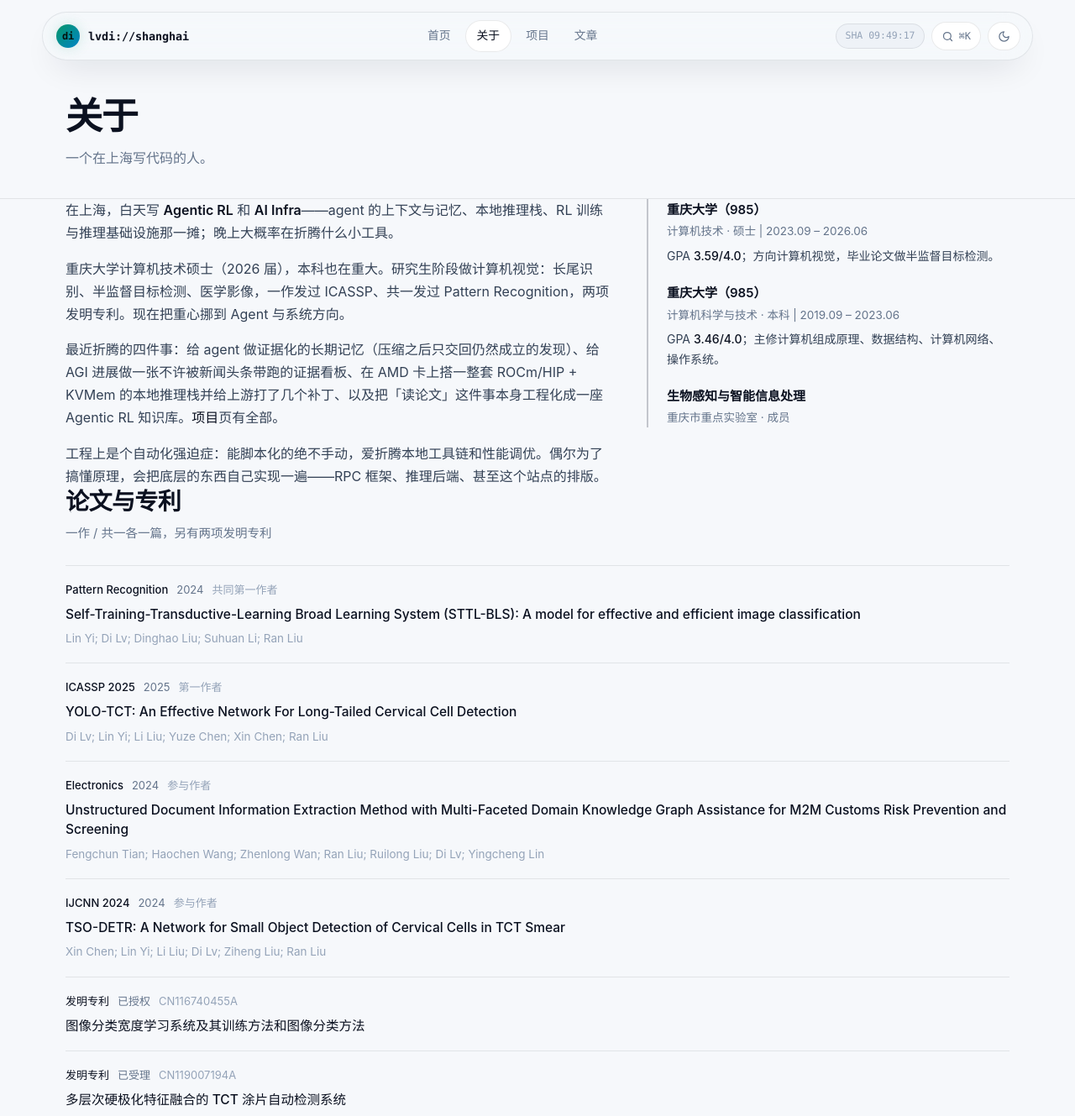
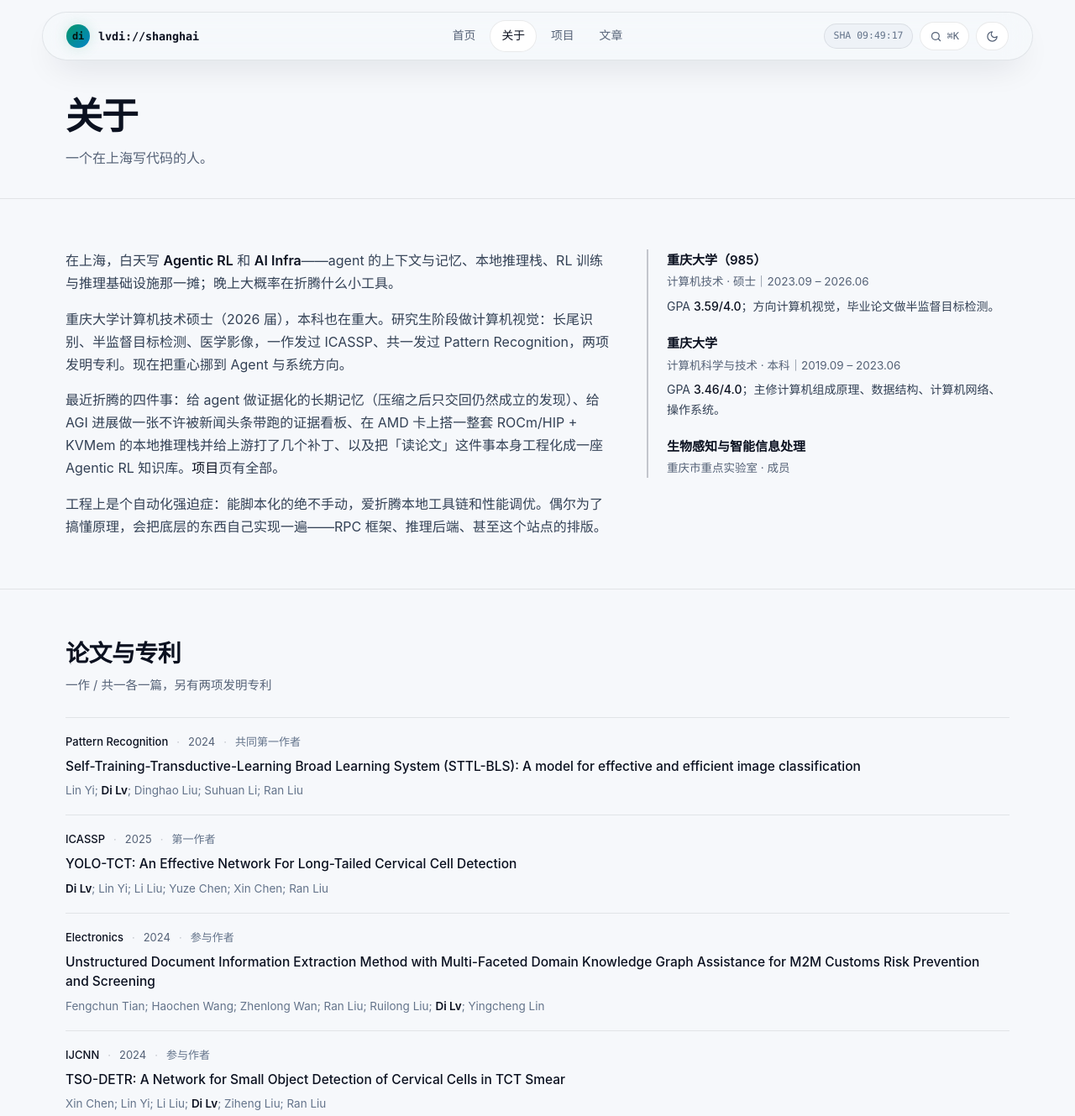
Before and after one commit to Aression/vercel-personal-blog, a plain HTML site: page about.html in a window 1280 px wide. Shown: the top 1329 px of the page at 84% size. Drawn offline with Linux system fonts and the light colour scheme.

Commit message:
fix(ui): 修复子页区块间距塌陷、导航栅格错位与小字对比度
上一版换肤把子页骨架类移植过来了，但漏掉了一整类规则：旧 site.css 用
无类元素选择器定义 section{padding:60px 0;border-bottom:1px solid}，
按类名移植时这类规则被整条丢弃。后果是 about/blog 的区块间距从 120px
塌成十几像素，「论文与专利」标题直接黏在正文上（实测 section padding
为 0，about 整页高度比旧版少 506px）。

- site.css: 补 section:not(.hero-stage):not(.section-block) 的 padding
  与分隔线，显式排除首页两种 section，避免污染新设计的节奏；
  补 html{scroll-padding-top:88px} 让锚点跳转不被吸顶 dock 遮挡
- site.css: .dock padding 由不对称的 0 14px 0 16px 改为 0 28px，
  使 dock 内部元素与 .wrap 内容区左右边界对齐（实测偏差由 11~13px
  收到 1px）；.dock-brand / .dock-right 各取 flex:1 0 0，让中间导航
  回到几何中心（离心量 30px → 8px）
- site.css: --muted #64748b→#556277(5.81:1)、--dim #94a3b8→#64748b
  (4.47:1)，原来 --dim 只有 2.41:1，远低于 WCAG AA 的 4.5:1
- site.css: 论文条目补 .pub-item:last-child 去尾线（原会与区块分隔线
  形成双线）、元信息 span 加 · 分隔符、.pub-t 加 text-wrap:pretty
- build.py: PUBS 里 venue 去掉重复年份（ICASSP 2025/2025 → ICASSP），
  EDU 统一全角竖线分隔并去掉第二处冗余的「（985）」，
  pub-authors 中把 Di Lv 高亮成 <strong class="me">

实测：about 各 section padding 恢复 60px、页高 2739（旧版 2781）；
首页 hero-stage 54px / section-block 34px 未受影响；导航左右偏差 1px；
6 个页面无横向溢出，暗色主题不受影响。

```diff
--- a/about.html
+++ b/about.html
@@ -71,7 +71,7 @@
           <p>工程上是个自动化强迫症：能脚本化的绝不手动，爱折腾本地工具链和性能调优。偶尔为了搞懂原理，会把底层的东西自己实现一遍——RPC 框架、推理后端、甚至这个站点的排版。</p>
         </div>
         <div class="side-list reveal">
-          <div class="side-item"><div class="side-t">重庆大学（985）</div><div class="side-s">计算机技术 · 硕士 | 2023.09 – 2026.06</div><div class="side-d">GPA <em>3.59/4.0</em>；方向计算机视觉，毕业论文做半监督目标检测。</div></div><div class="side-item"><div class="side-t">重庆大学（985）</div><div class="side-s">计算机科学与技术 · 本科 | 2019.09 – 2023.06</div><div class="side-d">GPA <em>3.46/4.0</em>；主修计算机组成原理、数据结构、计算机网络、操作系统。</div></div><div class="side-item"><div class="side-t">生物感知与智能信息处理</div><div class="side-s">重庆市重点实验室 · 成员</div></div>
+          <div class="side-item"><div class="side-t">重庆大学（985）</div><div class="side-s">计算机技术 · 硕士｜2023.09 – 2026.06</div><div class="side-d">GPA <em>3.59/4.0</em>；方向计算机视觉，毕业论文做半监督目标检测。</div></div><div class="side-item"><div class="side-t">重庆大学</div><div class="side-s">计算机科学与技术 · 本科｜2019.09 – 2023.06</div><div class="side-d">GPA <em>3.46/4.0</em>；主修计算机组成原理、数据结构、计算机网络、操作系统。</div></div><div class="side-item"><div class="side-t">生物感知与智能信息处理</div><div class="side-s">重庆市重点实验室 · 成员</div></div>
         </div>
       </div>
     </div>
@@ -91,16 +91,16 @@
             <span class="role">共同第一作者</span>
           </div>
           <p class="pub-t"><a href="https://doi.org/10.1016/j.patcog.2024.110747" target="_blank" rel="noopener">Self-Training-Transductive-Learning Broad Learning System (STTL-BLS): A model for effective and efficient image classification</a></p>
-          <p class="pub-authors">Lin Yi; Di Lv; Dinghao Liu; Suhuan Li; Ran Liu</p>
+          <p class="pub-authors">Lin Yi; <strong class="me">Di Lv</strong>; Dinghao Liu; Suhuan Li; Ran Liu</p>
         </li>
         <li class="pub-item">
           <div class="pub-meta-line">
-            <span class="venue">ICASSP 2025</span>
+            <span class="venue">ICASSP</span>
             <span>2025</span>
             <span class="role">第一作者</span>
           </div>
           <p class="pub-t"><a href="https://doi.org/10.1109/ICASSP49660.2025.10888567" target="_blank" rel="noopener">YOLO-TCT: An Effective Network For Long-Tailed Cervical Cell Detection</a></p>
-          <p class="pub-authors">Di Lv; Lin Yi; Li Liu; Yuze Chen; Xin Chen; Ran Liu</p>
+          <p class="pub-authors"><strong class="me">Di Lv</strong>; Lin Yi; Li Liu; Yuze Chen; Xin Chen; Ran Liu</p>
         </li>
         <li class="pub-item">
           <div class="pub-meta-line">
@@ -109,16 +109,16 @@
             <span class="role">参与作者</span>
           </div>
           <p class="pub-t"><a href="https://doi.org/10.3390/electronics13101941" target="_blank" rel="noopener">Unstructured Document Information Extraction Method with Multi-Faceted Domain Knowledge Graph Assistance for M2M Customs Risk Prevention and Screening</a></p>
-          <p class="pub-authors">Fengchun Tian; Haochen Wang; Zhenlong Wan; Ran Liu; Ruilong Liu; Di Lv; Yingcheng Lin</p>
+          <p class="pub-authors">Fengchun Tian; Haochen Wang; Zhenlong Wan; Ran Liu; Ruilong Liu; <strong class="me">Di Lv</strong>; Yingcheng Lin</p>
         </li>
         <li class="pub-item">
           <div class="pub-meta-line">
-            <span class="venue">IJCNN 2024</span>
+            <span class="venue">IJCNN</span>
             <span>2024</span>
             <span class="role">参与作者</span>
           </div>
           <p class="pub-t"><a href="https://doi.org/10.1109/IJCNN60899.2024.10650706" target="_blank" rel="noopener">TSO-DETR: A Network for Small Object Detection of Cervical Cells in TCT Smear</a></p>
-          <p class="pub-authors">Xin Chen; Lin Yi; Li Liu; Di Lv; Ziheng Liu; Ran Liu</p>
+          <p class="pub-authors">Xin Chen; Lin Yi; Li Liu; <strong class="me">Di Lv</strong>; Ziheng Liu; Ran Liu</p>
         </li>
         <li class="pub-item">
           <div class="pub-meta-line">
--- a/assets/site.css
+++ b/assets/site.css
@@ -21,8 +21,8 @@
     --border-hi: rgba(15, 23, 42, 0.22);
     --fg: #0b1120;
     --fg-soft: #334155;
-    --muted: #64748b;
-    --dim: #94a3b8;
+    --muted: #556277;
+    --dim: #64748b;
     --ink: #0b1120;
     --ink-inv: #ffffff;
     --accent: #059669;
@@ -166,7 +166,7 @@
     max-width: var(--wrap);
     margin: 0 auto;
     height: 58px;
-    padding: 0 14px 0 16px;
+    padding: 0 28px;
     display: flex;
     align-items: center;
     justify-content: space-between;
@@ -179,6 +179,8 @@
     box-shadow: var(--shadow-md);
   }
   .dock-brand {
+    flex: 1 1 0;
+    min-width: 0;
     display: inline-flex;
     align-items: center;
     gap: 10px;
@@ -215,7 +217,7 @@
   .dock-nav a:hover { color: var(--fg); background: var(--accent-soft); }
   .dock-nav a.active { color: var(--fg); background: var(--surface-solid); border: 1px solid var(--border); }
 
-  .dock-right { display: inline-flex; align-items: center; gap: 8px; }
+  .dock-right { flex: 1 1 0; display: inline-flex; align-items: center; justify-content: flex-end; gap: 8px; }
   .dock-clock {
     font-family: var(--mono);
     font-size: 11.5px;
@@ -878,6 +880,27 @@
    旧版这里是以 width 驱动的 width:0 规则，移植过来会把新条压成 0 宽，
    故在补丁层内显式让位给 @layer components 里的新版定义。 */
 
+/* ══════════════════════════════════════════════════════════════════
+   子页区块节奏（旧版 section 元素选择器规则的等价实现）
+   旧 site.css 用无类元素选择器定义：
+       section{padding:60px 0;border-bottom:1px solid var(--border)}
+       section:last-of-type{border-bottom:none}
+   这类规则在按类名移植时会被整条丢弃，导致 about/blog/projects 的
+   区块间距从 120px 塌成十几像素、标题黏在正文上。
+   首页的 section 都带 .hero-stage / .section-block（各自在 components
+   层有 padding），因此这里显式排除，避免污染首页节奏。
+   ══════════════════════════════════════════════════════════════════ */
+section:not(.hero-stage):not(.section-block) {
+  padding: 60px 0;
+  border-bottom: 1px solid var(--border);
+}
+section:not(.hero-stage):not(.section-block):last-of-type {
+  border-bottom: none;
+}
+
+/* 目录/锚点跳转时给吸顶 dock 留出空间（dock 高 58px） */
+html { scroll-padding-top: 88px; }
+
 .sec-head{margin:0 0 26px}
 
 .sec-title{font-size:clamp(22px,2.2vw,28px);line-height:1.2;letter-spacing:-.02em;font-weight:600;color:var(--fg);margin:0}
@@ -980,6 +1003,14 @@
 .pub-meta-line .venue{color:var(--fg);font-weight:500}
 
 .pub-meta-line .role{color:var(--dim)}
+/* 元信息之间加显式分隔符，会议名长短不一时靠 · 切断，比纯留白更好扫读 */
+.pub-meta-line > span + span::before{content:'·';margin-right:10px;color:var(--border-hi);font-weight:400}
+/* 最后一条不再画线，避免和区块底部的分隔线形成双线 */
+.pub-item:last-child{padding-bottom:0;border-bottom:none}
+/* 限行宽 + 均衡换行，长英文标题不再横贯整栏、也不留孤行短尾 */
+.pub-t{text-wrap:pretty}
+/* 作者列表里突出本人 */
+.pub-authors .me{color:var(--fg);font-weight:600}
 
 .pub-t{font-size:15.5px;line-height:1.5;color:var(--fg);margin:0;font-weight:500}
 
```
Also changed, not shown: index.html (+3 -3 lines), 1 other file.
